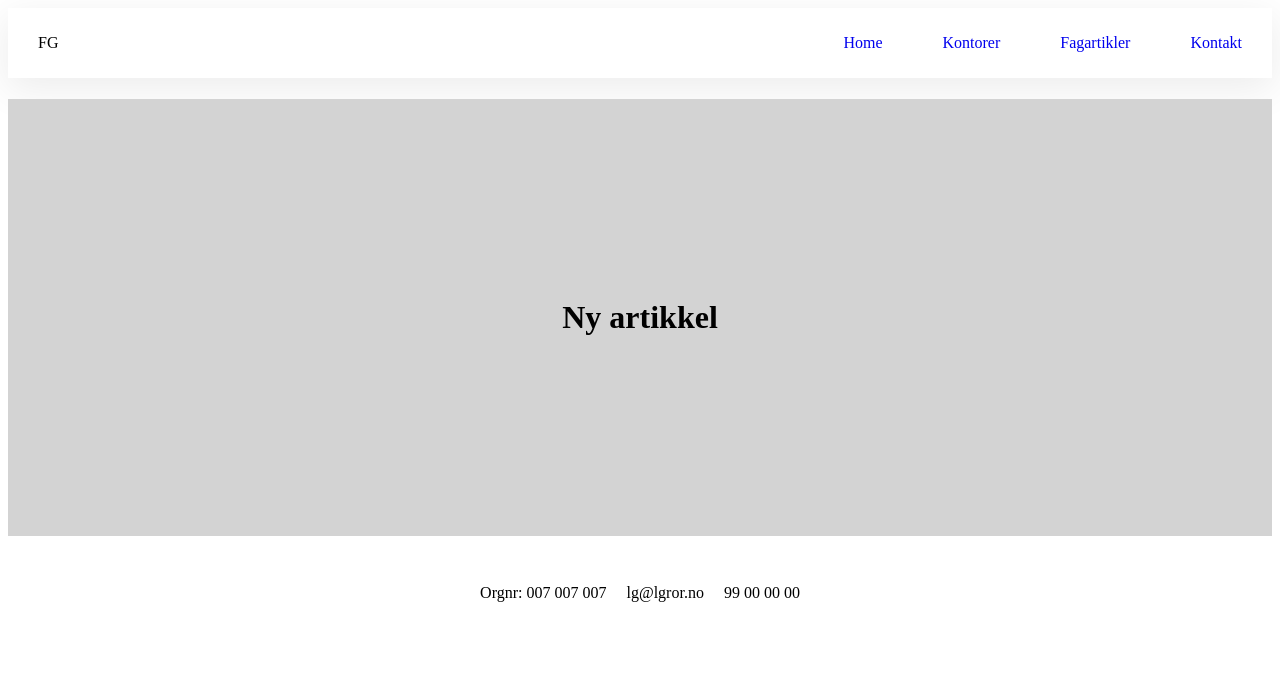
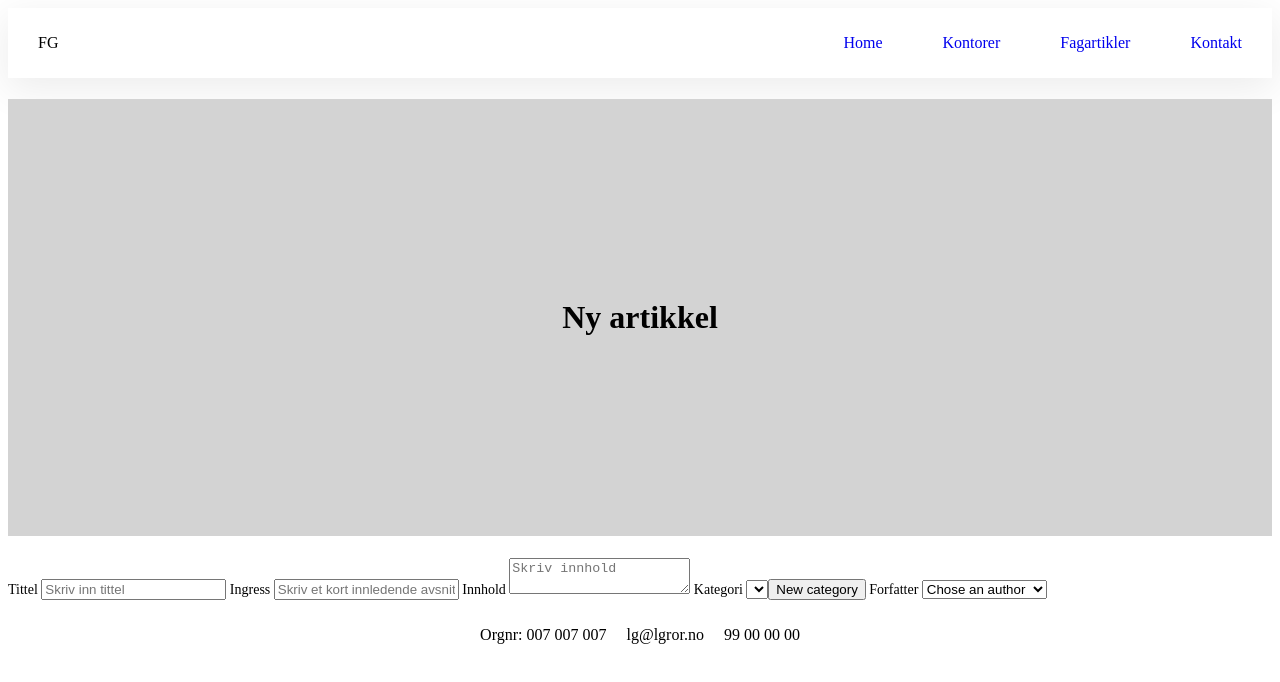
Before and after one commit to larsmra/ITF31619_eksamen_gruppe19, a React app in the folder client/: page /fagartikler/ny in a window 1280 px wide. Shown: the top 682 px of the page. Built offline with nearby package versions, Linux system fonts and the light colour scheme.

Commit message:
Form now showing on create article page

```diff
--- a/client/src/components/ArticleForm.jsx
+++ b/client/src/components/ArticleForm.jsx
@@ -18,8 +18,13 @@ const ArticleForm = () => {
   const [ingress, setIngress] = useState('');
   const [content, setContent] = useState('');
   const [category, setCategory] = useState('');
-  const [author, setAuthor] = useState('');
+  const [selectedAuthor, setSelectedAuthor] = useState('');
   const [modal, setModal] = useState(false);
+
+  const handleAuthorChange = ({target}) => {
+      const {value} = target;
+      setSelectedAuthor(value);
+  }
 
   return (
     <StyledForm>
@@ -54,7 +59,7 @@ const ArticleForm = () => {
         clickHandler={() => setModal(!modal)}
       />
       <label htmlFor="article_author"> Forfatter </label>
-      <AuthorSelector />
+      <AuthorSelector handleAuthorChange={handleAuthorChange} />
     </StyledForm>
   );
 };
--- a/client/src/components/AuthorSelector.jsx
+++ b/client/src/components/AuthorSelector.jsx
@@ -1,6 +1,6 @@
 import React, {useState} from 'react';
 
-const AuthorSelector = () => {
+const AuthorSelector = ( {handleAuthorChange}) => {
     const [authors] = useState([
         {name: 'Lars Larsen', value: 1},
         {name: 'Gunn Gundersen', value: 2},
@@ -8,9 +8,10 @@ const AuthorSelector = () => {
     ]);
 
     return (
-        <select id='author_select' onChange={() => {}}>
+        <select id='author_select' onChange={() => {handleAuthorChange}}>
+            <option value="" disabled selected hidden>Chose an author</option>
             {authors.map(author => (
-                <option key={author.value} value={author.value}>
+                <option key={author.value} value={author.name}>
                     {author.name}
                 </option>
             ))}
--- a/client/src/pages/CreateArticle.jsx
+++ b/client/src/pages/CreateArticle.jsx
@@ -16,7 +16,7 @@ const CreateArticle = () =>{
             <Title title="Ny artikkel" />
 
             <section>
-
+               <ArticleForm/>
             </section>
         </>
     );
```
